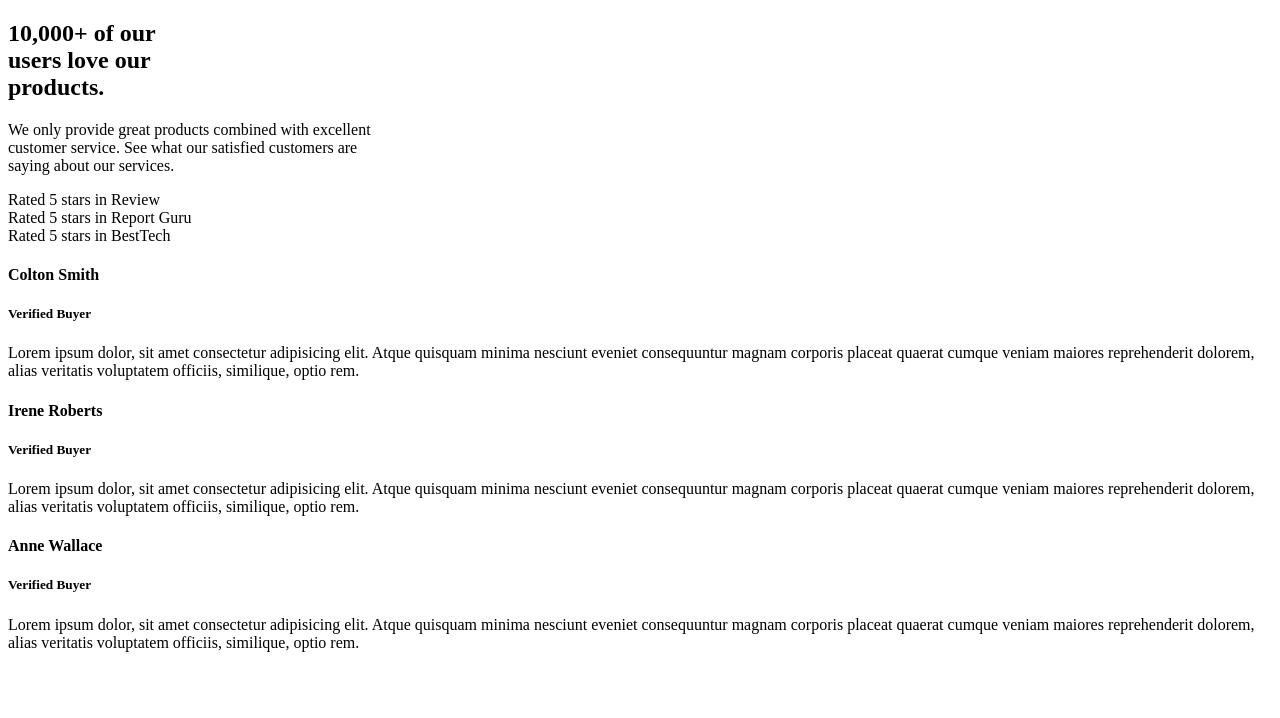
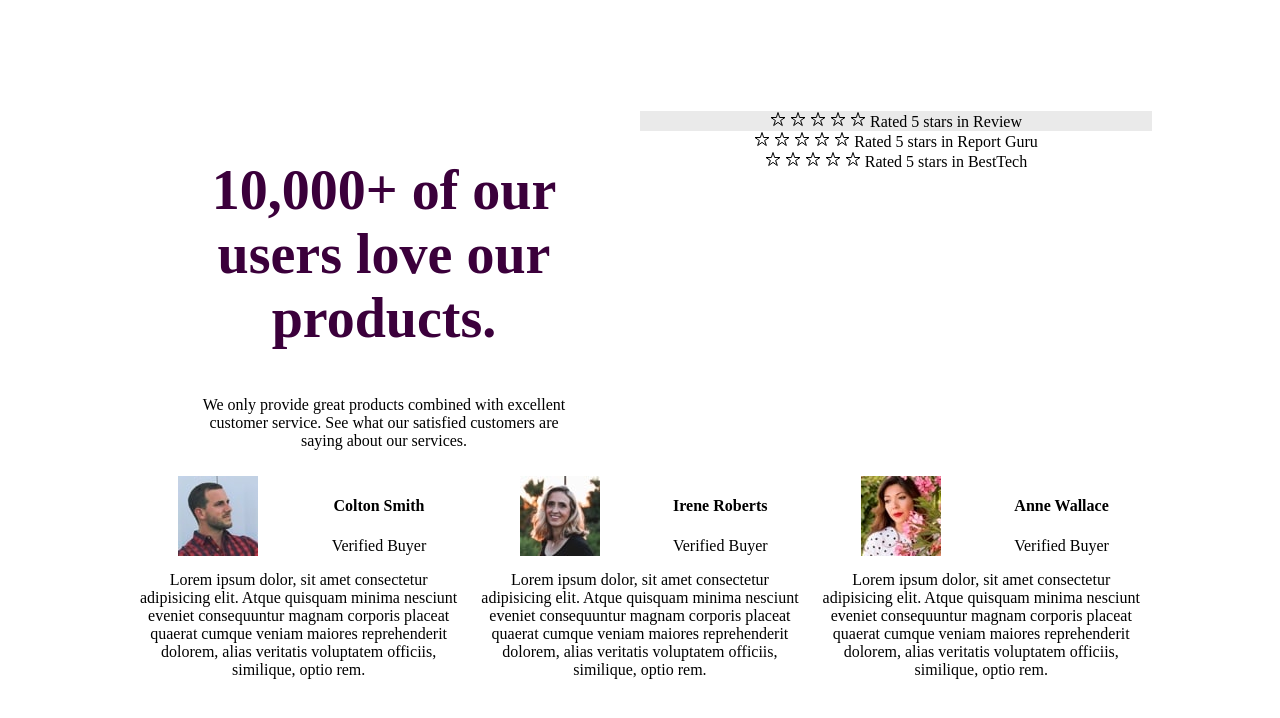
Before and after one commit to RAPHJID/ASSESSMENT1, a plain HTML site: page index.html in a window 1280 px wide. Drawn offline with nearby package versions, Linux system fonts and the light colour scheme.

Commit message:
progress...

```diff
--- a/index.html
+++ b/index.html
@@ -4,6 +4,7 @@
     <meta charset="UTF-8">
     <meta name="viewport" content="width=device-width, initial-scale=1.0">
     <title>Document</title>
+    <link rel="stylesheet" href="styles.css">
 </head>
 <body>
     <div class="main-container">
@@ -13,20 +14,39 @@
                 <p>We only provide great products combined with excellent <br> customer service. See what our satisfied customers are <br> saying about our services.</p>
             </div>
             <div class="right">
-                <div class="rate1">Rated 5 stars in Review</div>
-                <div class="rate2">Rated 5 stars in Report Guru</div>
-                <div class="rate3">Rated 5 stars in BestTech</div>
+                <div class="rate1"><ion-icon name="star-outline"></ion-icon>
+                    <ion-icon name="star-outline"></ion-icon>
+                    <ion-icon name="star-outline"></ion-icon>
+                    <ion-icon name="star-outline"></ion-icon>
+                    <ion-icon name="star-outline"></ion-icon>
+                    Rated 5 stars in Review</div>
+                <div class="rate2">
+                    <ion-icon name="star-outline"></ion-icon>
+                    <ion-icon name="star-outline"></ion-icon>
+                    <ion-icon name="star-outline"></ion-icon>
+                    <ion-icon name="star-outline"></ion-icon>
+                    <ion-icon name="star-outline"></ion-icon>
+
+                    Rated 5 stars in Report Guru</div>
+                <div class="rate3">
+                    <ion-icon name="star-outline"></ion-icon>
+                    <ion-icon name="star-outline"></ion-icon>
+                    <ion-icon name="star-outline"></ion-icon>
+                    <ion-icon name="star-outline"></ion-icon>
+                    <ion-icon name="star-outline"></ion-icon>
+
+                    Rated 5 stars in BestTech</div>
             </div>
         </div>
         <div class="lower">
             <div class="lower1">
-                <div class="profile1">
-                    <div class="img1">
-
+                <div class="profile">
+                    <div class="img">
+                    <img src="./images/image-colton.jpg"/>
                     </div>
-                    <div>
+                    <div class="details">
                         <h4>Colton Smith</h4>
-                        <h5>Verified Buyer</h5>
+                        <p>Verified Buyer</p>
                     </div>
                 </div>
                 <div class="text">
@@ -34,13 +54,13 @@
                 </div>
             </div>
             <div class="lower2">
-                <div class="profile2">
-                    <div class="img2">
-
+                <div class="profile">
+                    <div class="img">
+                        <img src="./images/image-irene.jpg" alt="irene"/>
                     </div>
-                    <div>
+                    <div class="details">
                         <h4>Irene Roberts</h4>
-                        <h5>Verified Buyer</h5>
+                        <p>Verified Buyer</p>
                     </div>
                 </div>
                 <div class="text">
@@ -48,13 +68,13 @@
                 </div>
             </div>
             <div class="lower3">
-                <div class="profile3">
-                    <div class="img3">
-
+                <div class="profile">
+                    <div class="img">
+                        <img src="./images/image-anne.jpg" alt="anne"/>
                     </div>
-                    <div>
+                    <div class="details">
                         <h4>Anne Wallace</h4>
-                        <h5>Verified Buyer</h5>
+                        <p>Verified Buyer</p>
                     </div>
                 </div>
                 <div class="text">
@@ -67,6 +87,8 @@
 
 
     </div>
+    <script type="module" src="https://unpkg.com/ionicons@7.1.0/dist/ionicons/ionicons.esm.js"></script>
+<script nomodule src="https://unpkg.com/ionicons@7.1.0/dist/ionicons/ionicons.js"></script>
 
 </body>
 </html>
--- /dev/null
+++ b/styles.css
@@ -0,0 +1,59 @@
+
+body {
+    margin: 0;
+    padding: 0;
+    display: flex;
+    align-items: center;
+    justify-content: center;
+    height: 100vh;
+}
+
+.main-container {
+    text-align: center;
+}
+
+.upper, .lower {
+    overflow: hidden;
+    margin: 0 auto;
+    width: 80%;
+}
+
+.left, .right {
+    width: 50%;
+    float: left;
+}
+
+.lower1, .lower2, .lower3 {
+    width: 33.33%;
+    float: left;
+}
+
+
+.lower1, .lower2, .lower3 {
+    width: 33.33%;
+    float: left;
+    box-sizing: border-box;
+    padding: 10px;
+}
+
+.profile {
+    overflow: hidden;
+}
+
+.img {
+    width: 50%;
+    float: left;
+}
+
+.details {
+    width: 50%;
+    float: left;
+}
+h2{
+    color: rgb(59, 0, 59);
+    font-size: 7vh;
+}
+.rate1 {
+    background-color:rgba(230, 230, 230, 0.842) ;
+    border: 2px;
+}
```
Also changed, not shown: images/image-anne.jpg (added), images/image-colton.jpg (added), images/image-irene.jpg (added).
